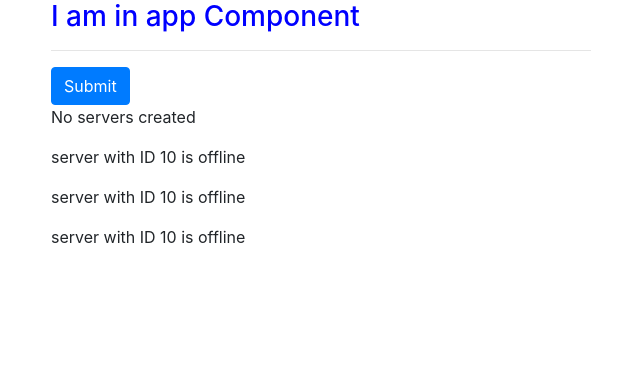
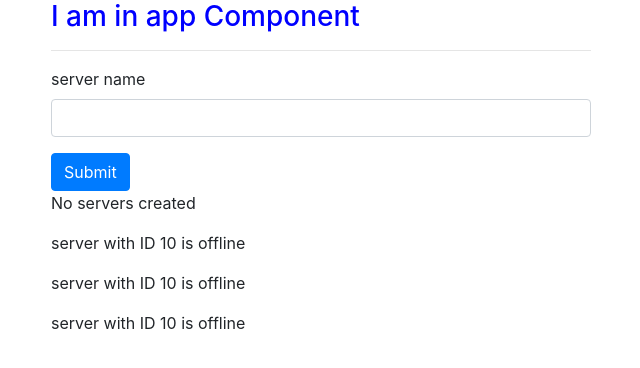
Before and after one commit to ANgajasinghe/Angular-Tutorial, an Angular app in the folder my-app/: page / in a window 1280 px wide. Shown: the top 368 px of the page, without its empty margins (34-674 px from the left). Built offline with nearby package versions, Linux system fonts and the light colour scheme.

Commit message:
Event binding : --casting --data passing from UI to BL --$event obj

```diff
--- a/my-app/src/app/server/server.component.ts
+++ b/my-app/src/app/server/server.component.ts
@@ -18,4 +18,5 @@ export class ServerComponent{
 
 
 
+
 }
--- a/my-app/src/app/servers/servers.component.html
+++ b/my-app/src/app/servers/servers.component.html
@@ -4,8 +4,14 @@
 
     <!-- **
     ** envent binding (<event>) = "methodName()"
+        $event -> this parameter   used to send data in the method that bind with this event (ship data with firs)
     -->
 
+
+
+<label>server name</label>
+<input type="text" name="" id="" class="form-control" (input)="onUpdateServerName($event)">
+<p>{{serverName}}</p>
 <button class="btn btn-primary" [disabled]="!allowNewServer" (click)="onCreateServer(this)"> Submit </button>
 <!-- <p [innerText] = "allowNewServer"></p> -->
 <p>{{serverCreationStatus}}</p>
--- a/my-app/src/app/servers/servers.component.ts
+++ b/my-app/src/app/servers/servers.component.ts
@@ -10,6 +10,7 @@ export class ServersComponent implements OnInit {
     allowNewServer:boolean  = false;
 
     serverCreationStatus = "No servers created";
+    serverName = "";
 
 
   constructor() {
@@ -28,4 +29,10 @@ export class ServersComponent implements OnInit {
       this.serverCreationStatus = "server was created !!! "
   }
 
+  onUpdateServerName(event : any){
+      console.log(event);
+      //<HTMLInputElement> casting and identifing weather this is input event
+      this.serverName = (<HTMLInputElement>event.target).value;
+  }
+
 }
```
